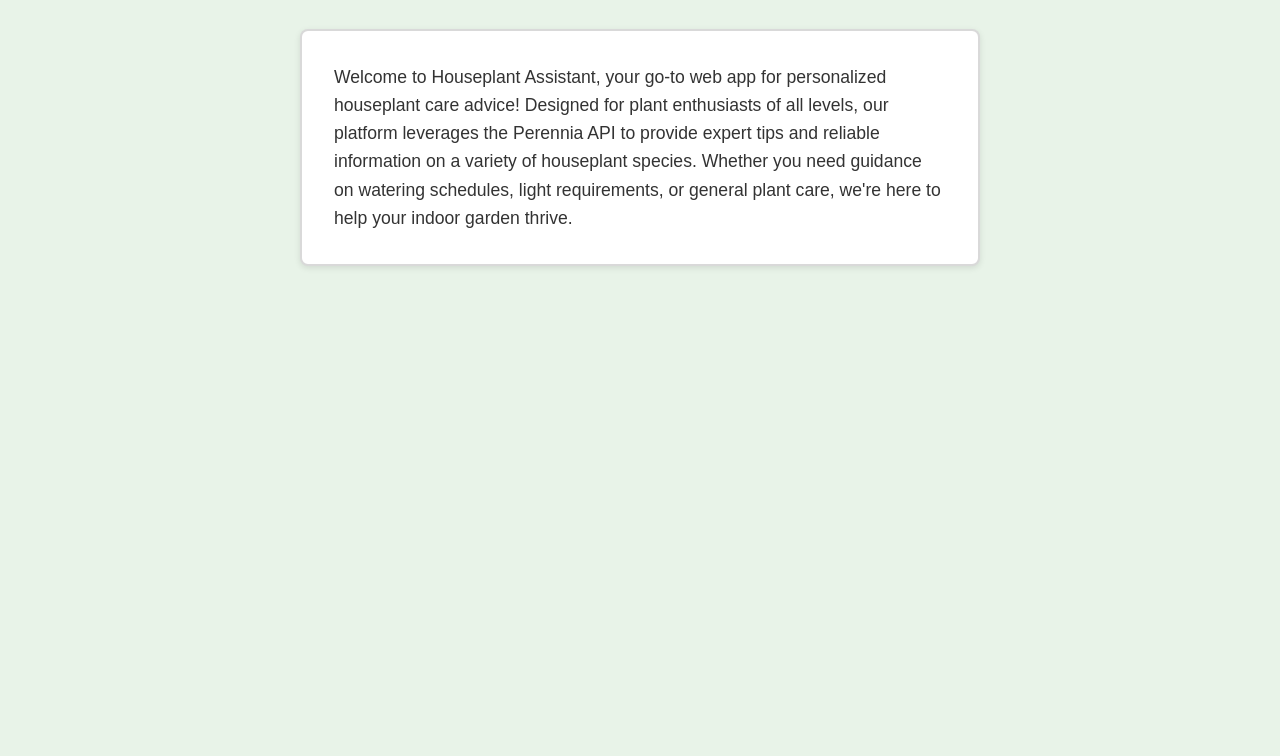
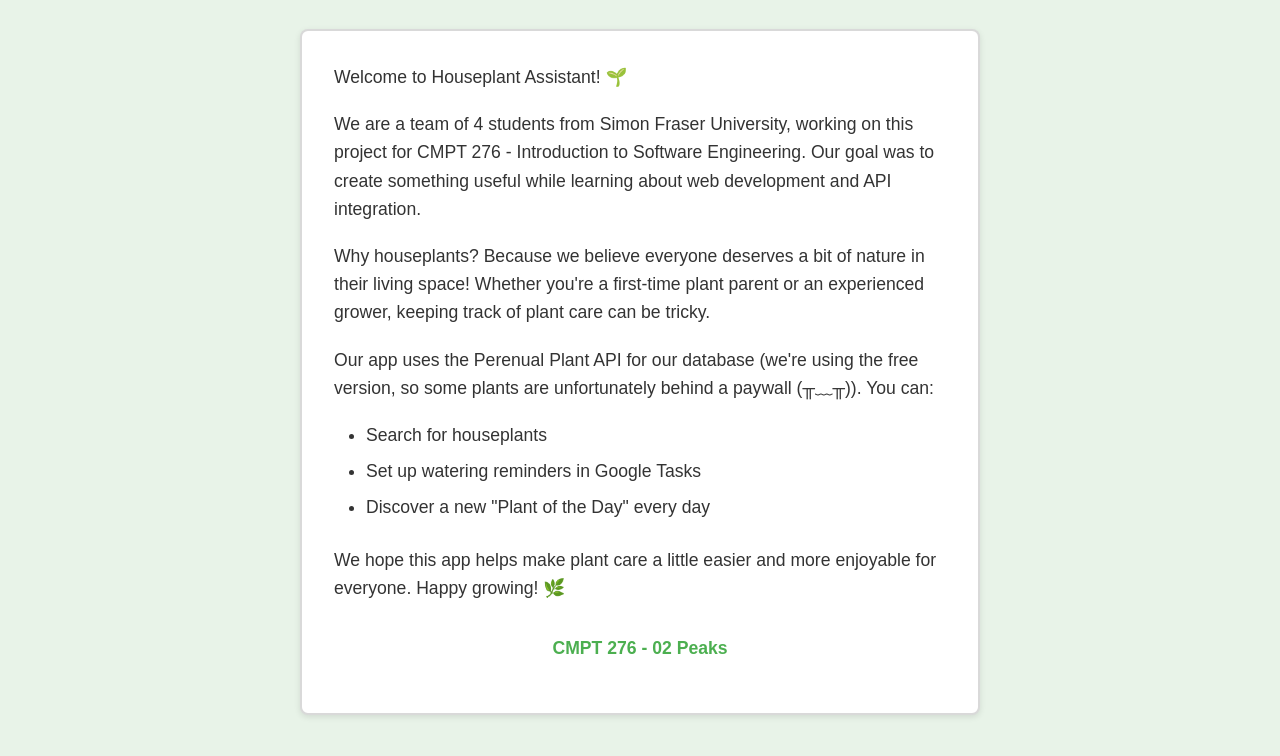
Before and after one commit to sousmiley/tester, a plain HTML site: page about.html in a window 1280 px wide. Shown: the part 142-898 px from the top of the page. Before the commit the page ends 800 px from the top, so only its background shows below. Drawn offline with Linux system fonts and the light colour scheme.

Commit message:
Modified about us message

```diff
--- a/about.html
+++ b/about.html
@@ -38,7 +38,22 @@
         <h1>About us</h1>
         <div class="about-container">
             <div class="about-text">
-                Welcome to Houseplant Assistant, your go-to web app for personalized houseplant care advice! Designed for plant enthusiasts of all levels, our platform leverages the Perennia API to provide expert tips and reliable information on a variety of houseplant species. Whether you need guidance on watering schedules, light requirements, or general plant care, we're here to help your indoor garden thrive.
+                <p>Welcome to Houseplant Assistant! 🌱</p>
+
+                <p>We are a team of 4 students from Simon Fraser University, working on this project for CMPT 276 - Introduction to Software Engineering. Our goal was to create something useful while learning about web development and API integration.</p>
+
+                <p>Why houseplants? Because we believe everyone deserves a bit of nature in their living space! Whether you're a first-time plant parent or an experienced grower, keeping track of plant care can be tricky.</p>
+
+                <p>Our app uses the Perenual Plant API for our database (we're using the free version, so some plants are unfortunately behind a paywall (╥﹏╥)). You can:</p>
+                <ul>
+                    <li>Search for houseplants</li>
+                    <li>Set up watering reminders in Google Tasks</li>
+                    <li>Discover a new "Plant of the Day" every day</li>
+                </ul>
+
+                <p>We hope this app helps make plant care a little easier and more enjoyable for everyone. Happy growing! 🌿</p>
+
+                <p class="team-note">CMPT 276 - 02 Peaks</p>
             </div>
         </div>
     </main>
--- a/config.js
+++ b/config.js
@@ -1,5 +1,5 @@
 const config = {
-    API_KEY: 'sk-FtXT6745171be0b297774',
+    API_KEY: 'sk-pi3A67455150510917777',
     PLANT_OF_DAY_ID: (() => {
         // Get current date in YYYYMMDD format
         const today = new Date();
--- a/styles.css
+++ b/styles.css
@@ -762,3 +762,24 @@
 .contact-form select::-ms-expand {
     display: none;
 }
+
+.about-text p {
+    margin-bottom: 1.2rem;
+    line-height: 1.6;
+}
+
+.about-text ul {
+    margin: 1rem 0 1.5rem 2rem;
+    line-height: 1.6;
+}
+
+.about-text ul li {
+    margin-bottom: 0.5rem;
+}
+
+.team-note {
+    text-align: center;
+    color: #4CAF50;
+    font-weight: bold;
+    margin-top: 2rem;
+}
```
